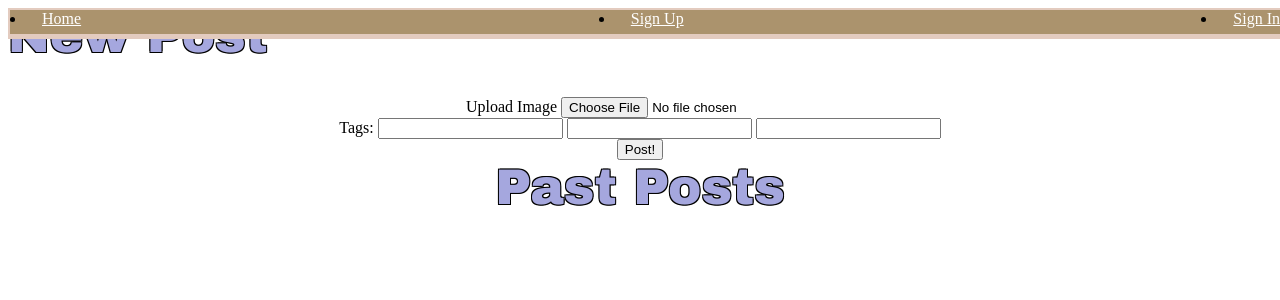
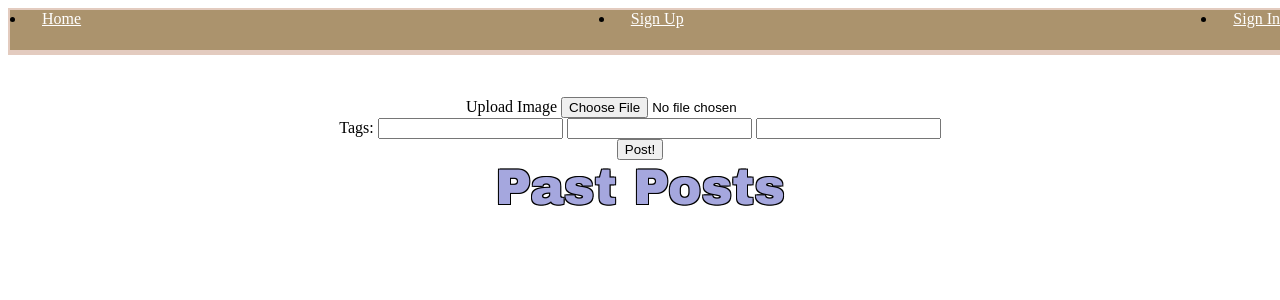
Before and after one commit to Christine516/shopFinder, a Python web app: template templates/home-stored.html in a window 1280 px wide. Shown: the top 300 px of the page. Run offline with Jinja, Linux system fonts and the light colour scheme; the template is opened without the code that fills it, so the values that code supplies are empty.

Commit message:
more home styling

```diff
--- a/static/css/home.css
+++ b/static/css/home.css
@@ -48,7 +48,7 @@ p {
   flex: 1;
   position: absolute;
   z-index: 1;
-  height:3%;
+  height:5%;
   width: 100%;
   flex-direction: row;
   justify-content: space-between;
```
